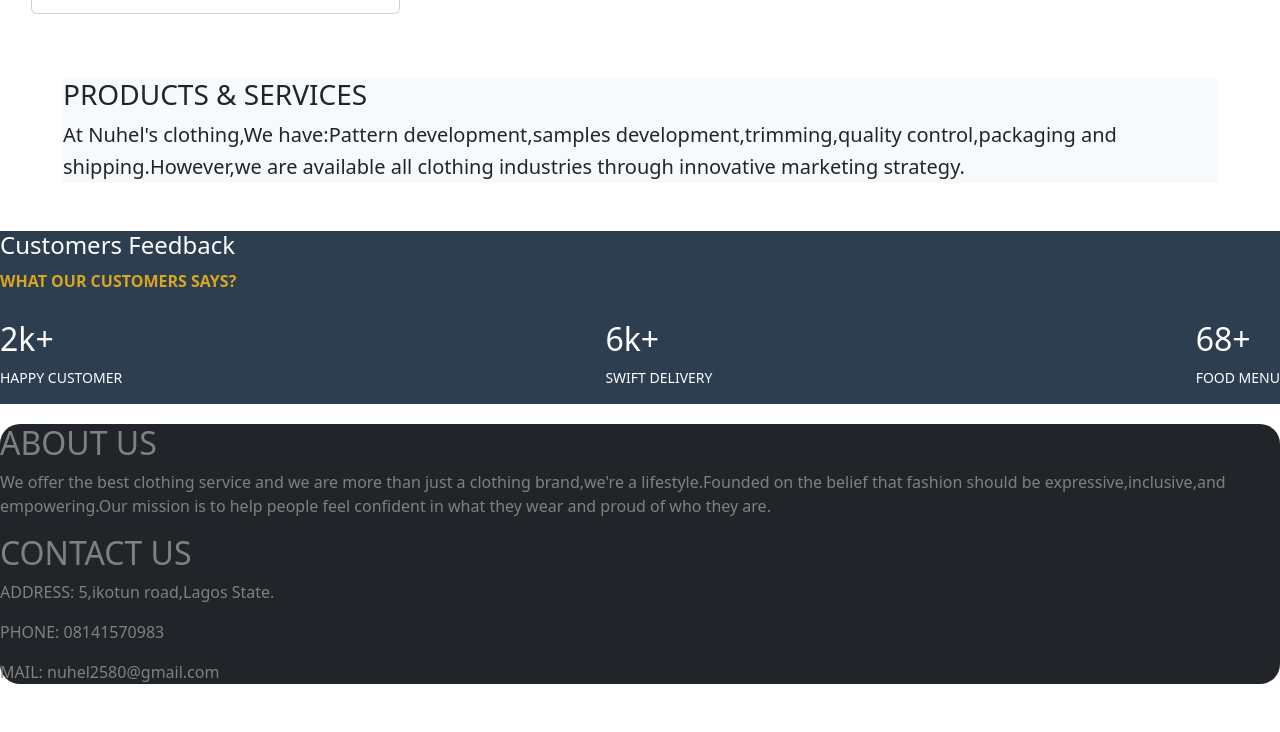
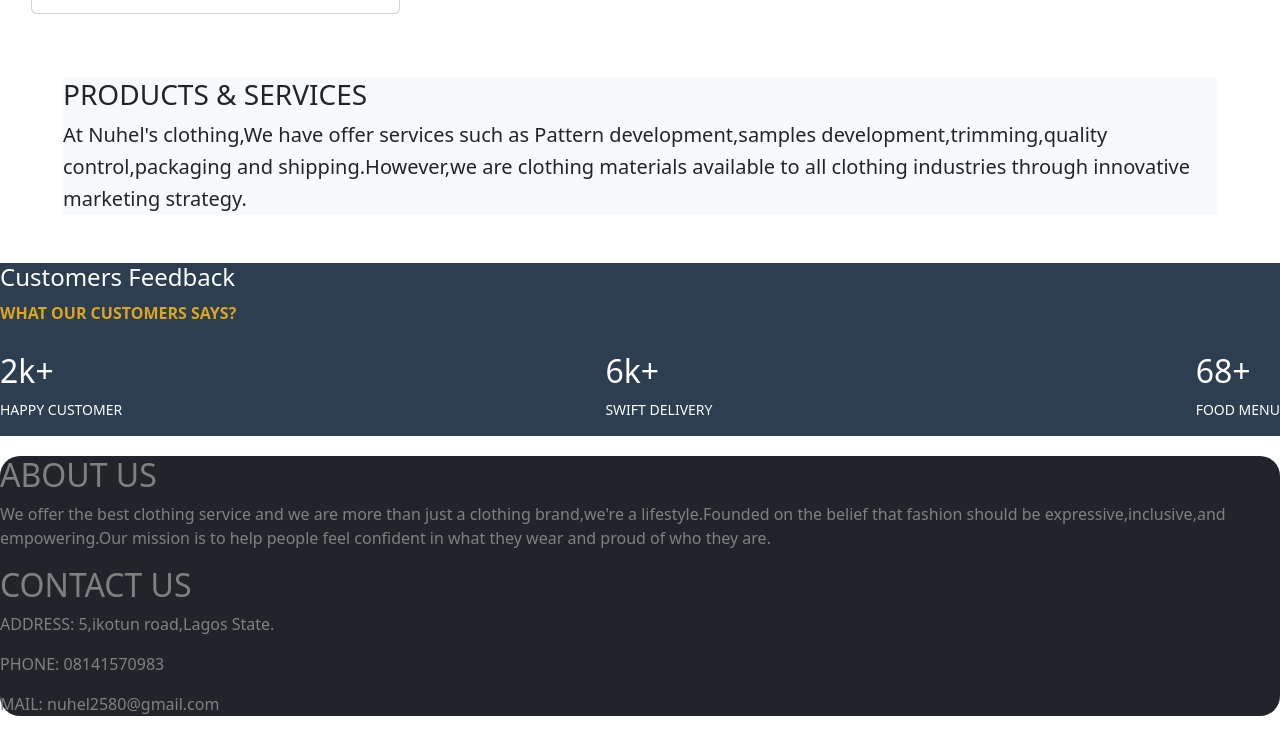
Before and after one commit to NUHEL345/bootstrap-second-project, a plain HTML site: page index.html in a window 1280 px wide. Shown: the part 897-1629 px from the top of the page. Before the commit the page ends 1597 px from the top, so only its background shows below. Drawn offline with nearby package versions, Linux system fonts and the light colour scheme.

Commit message:
Update index.html

```diff
--- a/index.html
+++ b/index.html
@@ -90,7 +90,7 @@
       <div class="container">
         <div class="text m-5 bg-light">
           <h3>PRODUCTS & SERVICES</h3>
-          <p>At Nuhel's clothing,We have:Pattern development,samples development,trimming,quality control,packaging and shipping.However,we are available all clothing industries through innovative marketing strategy.</p>
+          <p>At Nuhel's clothing,We have offer services such as Pattern development,samples development,trimming,quality control,packaging and shipping.However,we are clothing materials available to all clothing industries through innovative marketing strategy.</p>
         </div>
 
       </div>
```
